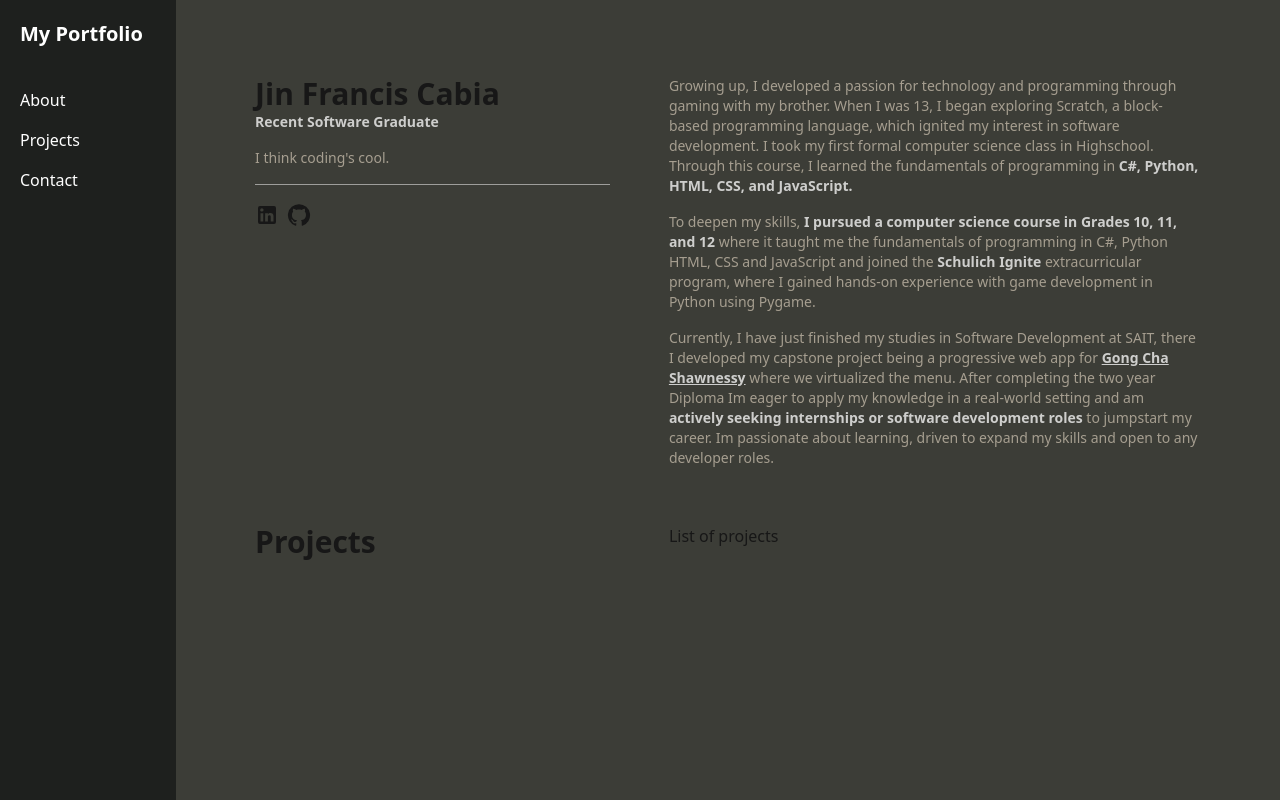
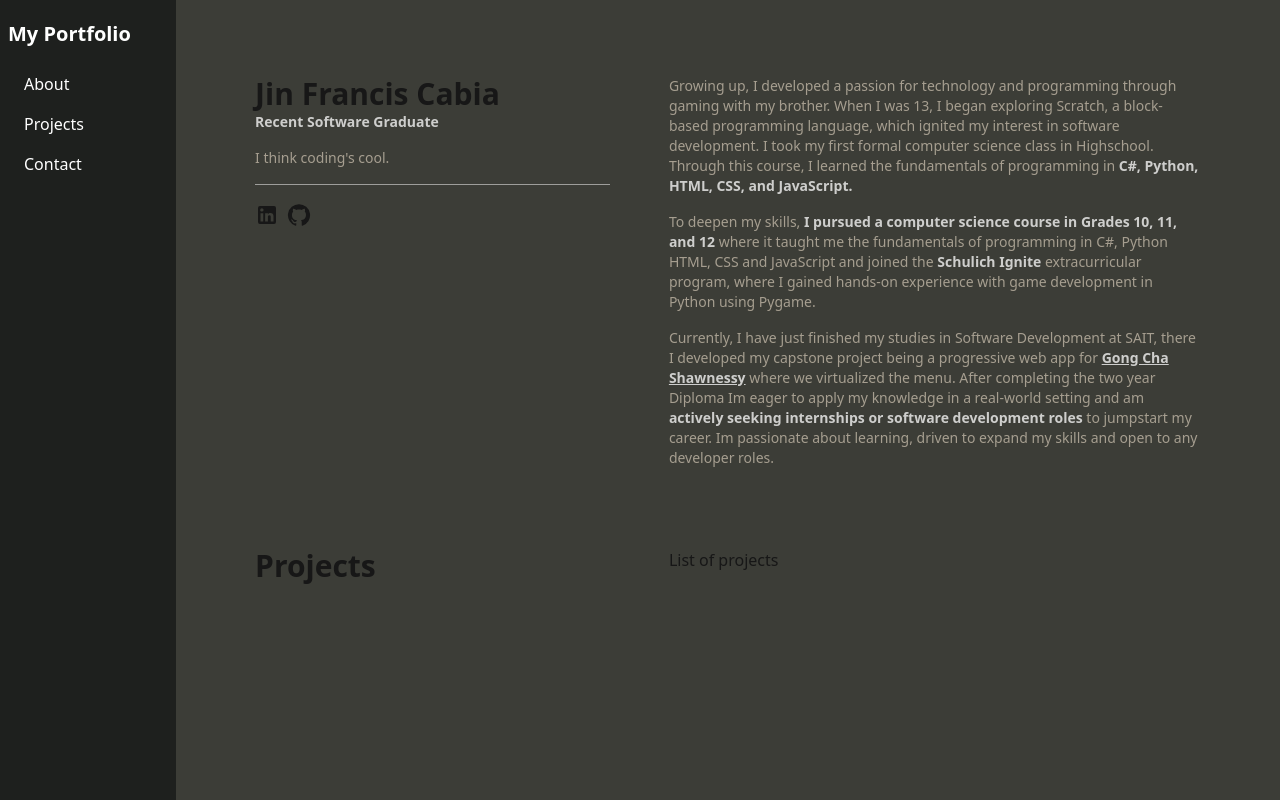
Before and after one commit to jincabia/portfolio, a Next.js app: page / in a window 1280 px wide. Built offline with nearby package versions, Linux system fonts and the light colour scheme.

Commit message:
worked on scrolling

```diff
--- a/package.json
+++ b/package.json
@@ -14,8 +14,9 @@
     "@mui/icons-material": "^6.1.6",
     "@mui/material": "^6.1.6",
     "next": "15.0.2",
-    "react": "19.0.0-rc-02c0e824-20241028",
-    "react-dom": "19.0.0-rc-02c0e824-20241028"
+    "react": "^18.3.1",
+    "react-dom": "^18.3.1",
+    "react-scroll": "^1.9.0"
   },
   "devDependencies": {
     "eslint": "^8",
--- a/src/app/components/navbar.js
+++ b/src/app/components/navbar.js
@@ -2,23 +2,26 @@ import Link from 'next/link';
 
 const VerticalNavBar = () => {
 
-  const navItems = [
-    { name: 'About' },
-    { name: 'Projects' },
-    { name: 'Contact' },
-  ];
+    const navItems = [
+        { name: 'About', path: '#about' },
+        { name: 'Projects', path: '#projects' },
+        { name: 'Contact', path: '#contact' },
+      ];
+
+
 
   return (
-    <div className="flex flex-col h-screen w-44 bg-[#1E201E]  text-white p-5">
-      <h2 className="text-xl font-semibold mb-10">My Portfolio</h2>
-      <ul className="space-y-4">
+    <div className=" fixed top-0 left-0 flex flex-col h-screen w-44 bg-[#1E201E]  text-white pt-5">
+      <h2 className="text-xl font-semibold mb-4 pl-2">My Portfolio</h2>
+      <ul className="">
+
         {navItems.map((item) => (
-          <li key={item.name}>
-              <p
-              >
+          <li key={item.name} className="w-full">
+            <a href={item.path} >
+              <p className="hover:bg-white/[0.5] w-full py-2 pl-6 transition ease-in">
                 {item.name}
               </p>
-
+            </a>
           </li>
         ))}
       </ul>
--- a/src/app/layout.js
+++ b/src/app/layout.js
@@ -29,7 +29,7 @@ export default function RootLayout({ children }) {
         `}
       >
         <VerticalNavBar />
-        <main className="flex-1 p-5  min-h-screen">{children}</main>
+        <main className="flex-1 p-5  min-h-screen ml-44">{children}</main>
       </body>
     </html>
   );
--- a/src/app/page.js
+++ b/src/app/page.js
@@ -1,16 +1,14 @@
-import ThumbUpIcon from '@mui/icons-material/ThumbUp';
 import LinkedInIcon from '@mui/icons-material/LinkedIn';
 import GitHubIcon from '@mui/icons-material/GitHub';
-import EmailIcon from '@mui/icons-material/Email';
-import { GitHub } from '@mui/icons-material';
+
 
 export default function Home() {
   return (
-    <main className=" pt-14 snap-mandatory snap-y">
+    <main id='about' className=" pt-14">
 
 
-    {/* Landing about me thingy */}
-    <div className="flex justify-evenly">
+    {/* About me thingy */}
+    <div  className="flex justify-evenly">
 
           <div className="w-1/3">
             <h1 className="text-3xl font-bold">Jin Francis Cabia</h1>
@@ -76,7 +74,7 @@ export default function Home() {
 
 
     {/* Projects */}
-    <div className="flex justify-evenly pt-14">
+    <div id='projects' className="flex justify-evenly pt-20 ">
 
       <div className="w-1/3">
         <h1 className="text-3xl font-bold">Projects</h1>
```
Also changed, not shown: 1 other file (tests, documents, lock files or other folders).
